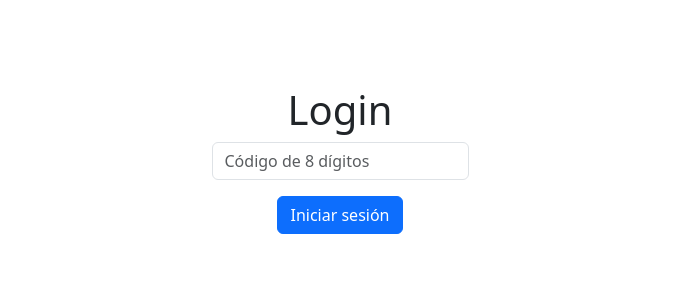
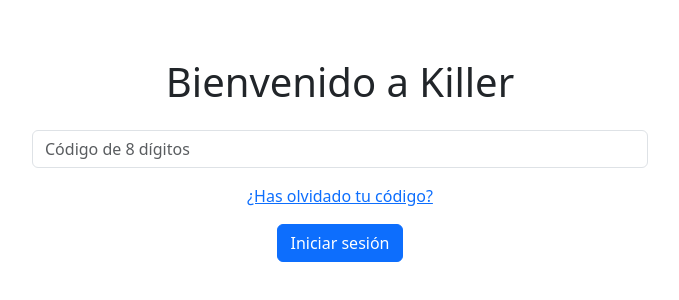
Before and after one commit to DevGurus1G/GestorDePedidos, a Vue app in the folder Cliente/: page /login in a window 1280 px wide. Shown: the part 240-540 px from the top of the page, without its empty margins (300-979 px from the left). Built offline with nearby package versions, Linux system fonts and the light colour scheme.

Commit message:
Añadido olvidado codigo

```diff
--- a/Cliente/src/components/Login.vue
+++ b/Cliente/src/components/Login.vue
@@ -1,15 +1,14 @@
 <template>
-  <div class="d-flex align-items-center justify-content-center" style="height: 100vh">
-    <div>
-      <h1 class="text-center">Login</h1>
+  <div class="d-flex align-items-center justify-content-center row" style="height: 100vh">
+    <div class="col-md-6"> <!-- Ajusta la anchura de la columna según tus necesidades -->
+      <h1 class="text-center mb-4">Bienvenido a Killer</h1>
       <form @submit.prevent="login" class="text-center">
-        <input
-          v-model="code"
-          type="text"
-          class="form-control"
-          placeholder="Código de 8 dígitos"
-          @input="clearError"
-        />
+        <div class="mb-3">
+          <input v-model="code" type="text" class="form-control" placeholder="Código de 8 dígitos" @input="clearError" />
+        </div>
+        <div>
+          <router-link to="/recuperar" class="link">¿Has olvidado tu código?</router-link>
+        </div>
         <button type="submit" class="btn btn-primary mt-3">Iniciar sesión</button>
       </form>
       <p v-if="loginError" class="text-danger mt-2">{{ loginError }}</p>
```
